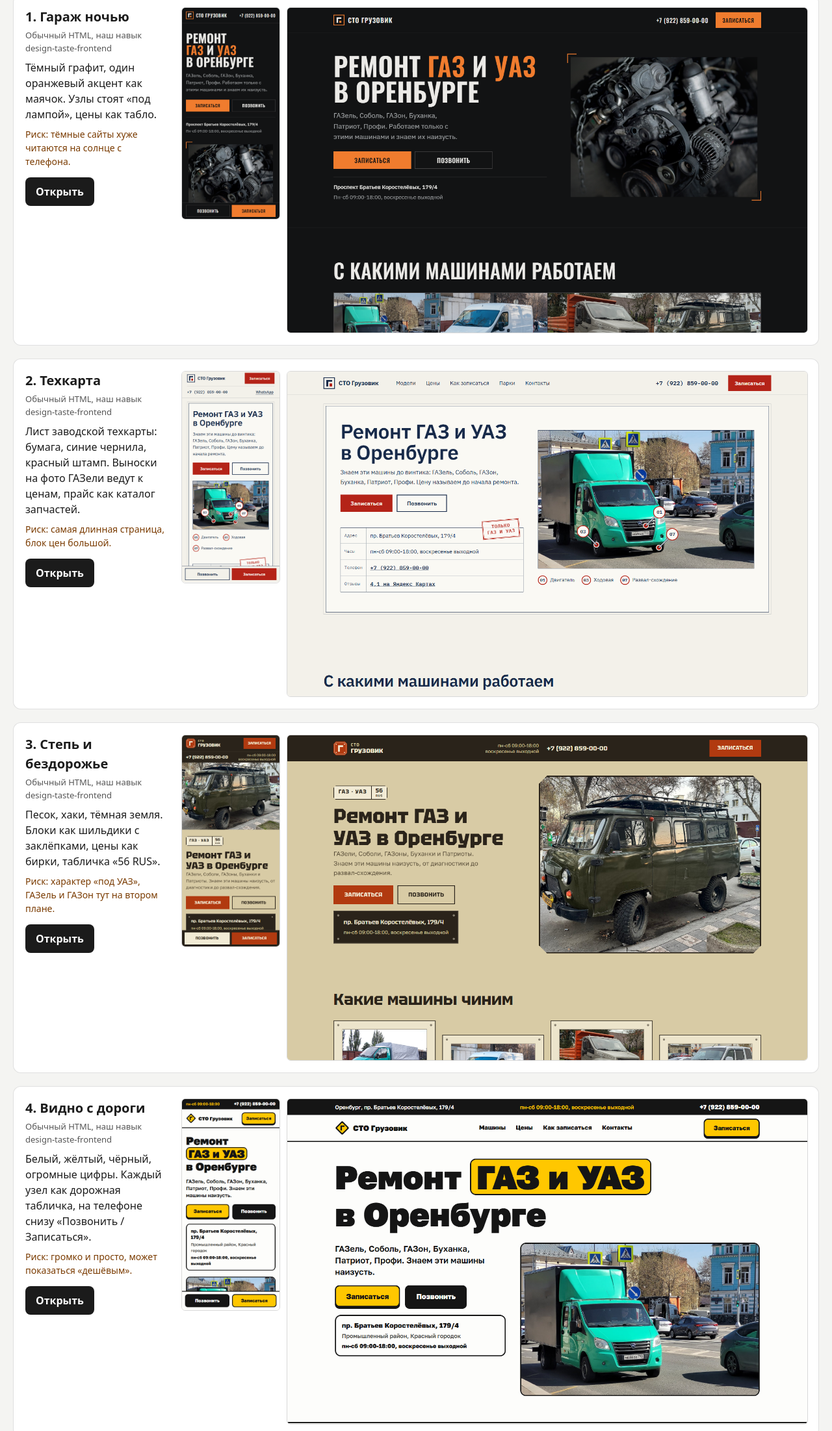
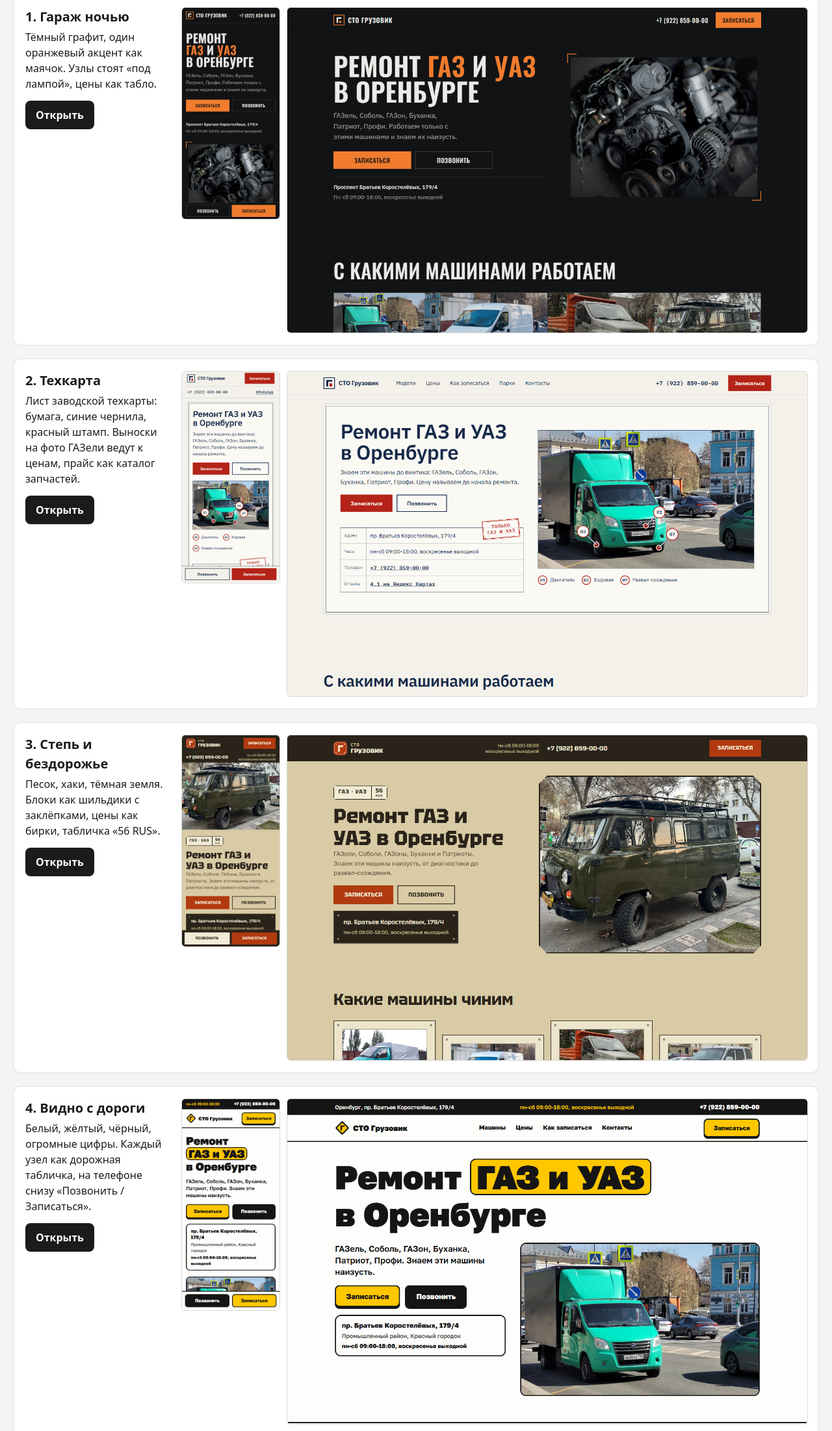
Before and after one commit to DmitryBelsky56/sto-gruzovik, a plain HTML site: page index.html in a window 1280 px wide. Shown: the part 145-2348 px from the top of the page at 65% size. Drawn offline with Linux system fonts and the light colour scheme.

Commit message:
Убрать с витрины риски и описание инструментов
Co-Authored-By: Claude Opus 5.5 <noreply@anthropic.com>

```diff
--- a/index.html
+++ b/index.html
@@ -29,44 +29,38 @@
 </header>
 <main>
   <section class="card">
-    <div><h2>1. Гараж ночью</h2><p class="how">Обычный HTML, наш навык design-taste-frontend</p>
+    <div><h2>1. Гараж ночью</h2>
       <p>Тёмный графит, один оранжевый акцент как маячок. Узлы стоят «под лампой», цены как табло.</p>
-      <p class="risk">Риск: тёмные сайты хуже читаются на солнце с телефона.</p>
       <a class="btn" href="v1-garazh.html">Открыть</a></div>
     <div class="shots"><img src="shots/v1-garazh-390.png" alt="Вариант 1 на телефоне"><img src="shots/v1-garazh-1440.png" alt="Вариант 1 на компьютере"></div>
   </section>
   <section class="card">
-    <div><h2>2. Техкарта</h2><p class="how">Обычный HTML, наш навык design-taste-frontend</p>
+    <div><h2>2. Техкарта</h2>
       <p>Лист заводской техкарты: бумага, синие чернила, красный штамп. Выноски на фото ГАЗели ведут к ценам, прайс как каталог запчастей.</p>
-      <p class="risk">Риск: самая длинная страница, блок цен большой.</p>
       <a class="btn" href="v2-chertezh.html">Открыть</a></div>
     <div class="shots"><img src="shots/v2-chertezh-390.png" alt="Вариант 2 на телефоне"><img src="shots/v2-chertezh-1440.png" alt="Вариант 2 на компьютере"></div>
   </section>
   <section class="card">
-    <div><h2>3. Степь и бездорожье</h2><p class="how">Обычный HTML, наш навык design-taste-frontend</p>
+    <div><h2>3. Степь и бездорожье</h2>
       <p>Песок, хаки, тёмная земля. Блоки как шильдики с заклёпками, цены как бирки, табличка «56 RUS».</p>
-      <p class="risk">Риск: характер «под УАЗ», ГАЗель и ГАЗон тут на втором плане.</p>
       <a class="btn" href="v3-haki.html">Открыть</a></div>
     <div class="shots"><img src="shots/v3-haki-390.png" alt="Вариант 3 на телефоне"><img src="shots/v3-haki-1440.png" alt="Вариант 3 на компьютере"></div>
   </section>
   <section class="card">
-    <div><h2>4. Видно с дороги</h2><p class="how">Обычный HTML, наш навык design-taste-frontend</p>
+    <div><h2>4. Видно с дороги</h2>
       <p>Белый, жёлтый, чёрный, огромные цифры. Каждый узел как дорожная табличка, на телефоне снизу «Позвонить / Записаться».</p>
-      <p class="risk">Риск: громко и просто, может показаться «дешёвым».</p>
       <a class="btn" href="v4-znak.html">Открыть</a></div>
     <div class="shots"><img src="shots/v4-znak-390.png" alt="Вариант 4 на телефоне"><img src="shots/v4-znak-1440.png" alt="Вариант 4 на компьютере"></div>
   </section>
   <section class="card">
-    <div><h2>5. Как у дилера</h2><p class="how">Обычный HTML, наш навык design-taste-frontend</p>
+    <div><h2>5. Как у дилера</h2>
       <p>Светлый, тёмно-синий, аккуратный. Вкладки ГАЗель / Соболь / ГАЗон / УАЗ меняют фото и цены.</p>
-      <p class="risk">Риск: самый «правильный», но и самый похожий на другие сайты.</p>
       <a class="btn" href="v5-servis.html">Открыть</a></div>
     <div class="shots"><img src="shots/v5-servis-390.png" alt="Вариант 5 на телефоне"><img src="shots/v5-servis-1440.png" alt="Вариант 5 на компьютере"></div>
   </section>
   <section class="card">
-    <div><h2>6. Витрина с анимацией</h2><p class="how">UI UX Pro Max + 21st.dev + Framer Motion (React)</p>
+    <div><h2>6. Витрина с анимацией</h2>
       <p>Тёмно-синий с оранжевым. Нажатие на модель переключает цены, цифры «прокручиваются», блоки плавно появляются при прокрутке.</p>
-      <p class="risk">Риск: тяжелее остальных (132 КБ скриптов против 0), сложнее править без сборки.</p>
       <a class="btn" href="v6-motion/">Открыть</a></div>
     <div class="shots"><img src="shots/v6-motion-390.png" alt="Вариант 6 на телефоне"><img src="shots/v6-motion-1440.png" alt="Вариант 6 на компьютере"></div>
   </section>
```
